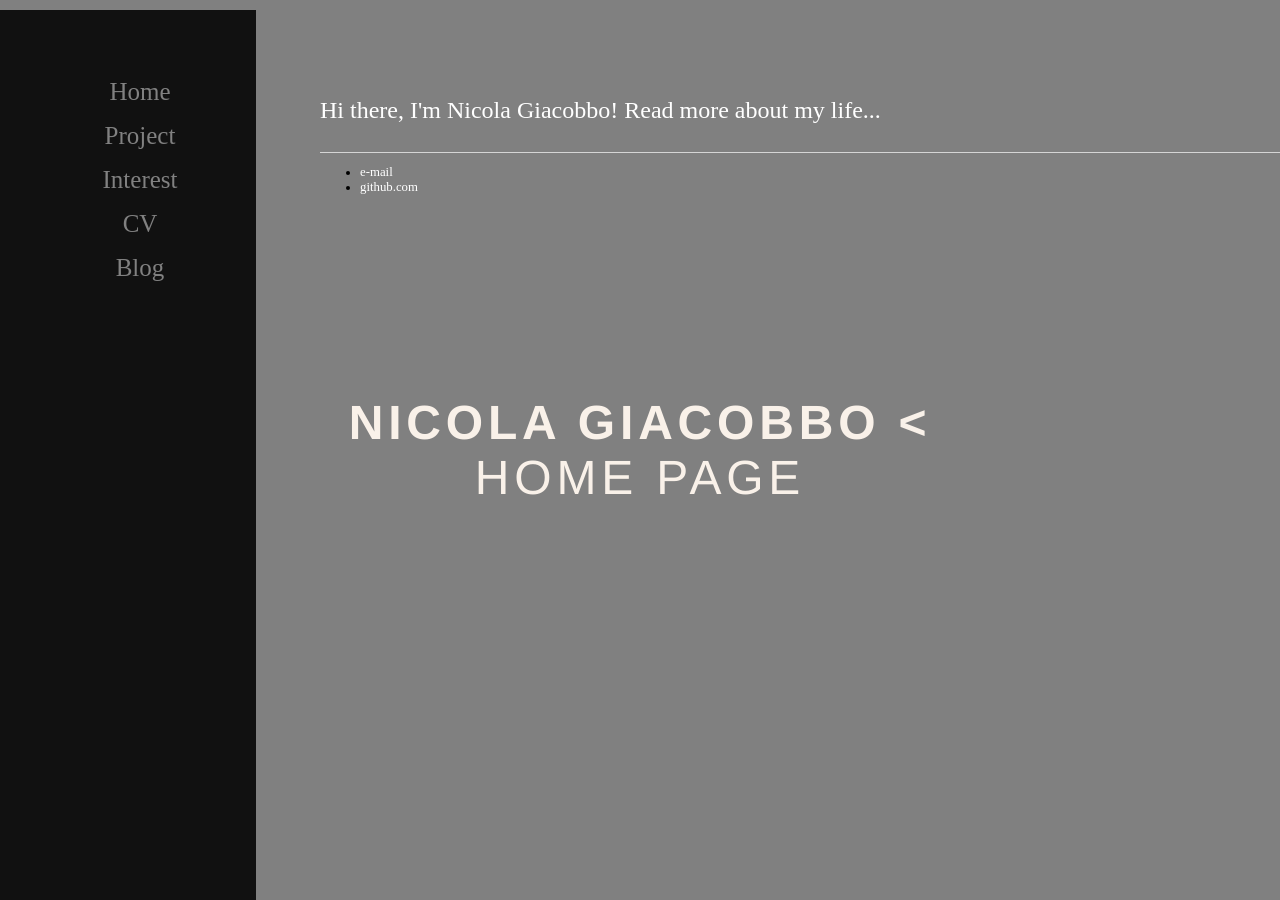
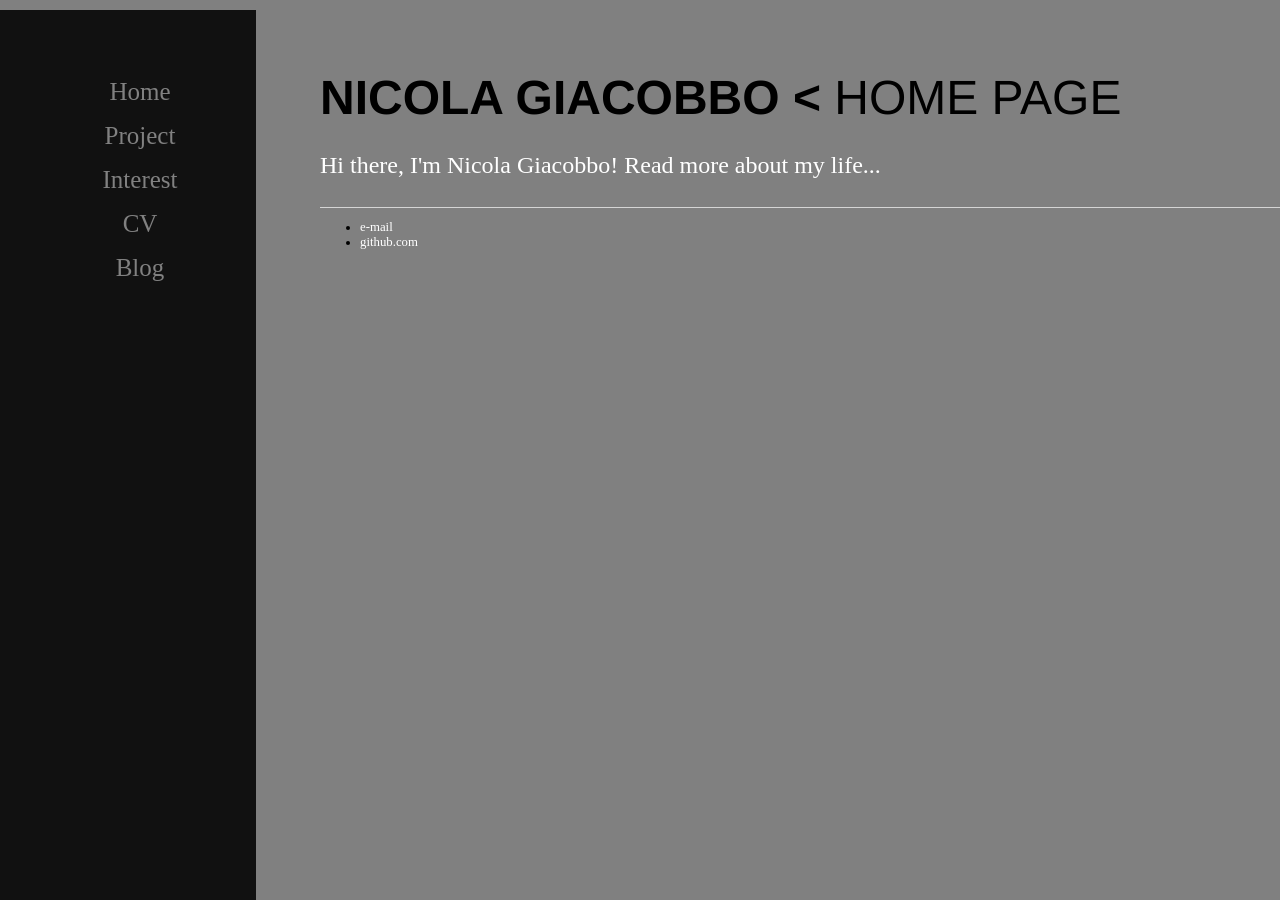
Before and after one commit to GiacobboNicola/giacobbonicola.github.io, a Jekyll site: the page built from index.html, in a window 1280 px wide. Built offline with Jekyll 4.4.1, drawn with Linux system fonts in a browser that asks for light colours.

Commit message:
Update main.css

```diff
--- a/css/main.css
+++ b/css/main.css
@@ -7,17 +7,11 @@ body {
 }
 
 .main-title {
-    position: absolute;
     margin: 0;
     padding: 0;
-    color: #f9f1e9;
-    text-align: center;
-    top: 50%;
-    left: 50%;
-    -webkit-transform: translate3d(-50%,-50%,0);
-    transform: translate3d(-50%,-50%,0);
+    color: black;
+    font-family:'Helvetica', 'Arial', 'Sans-Serif';
     text-transform: uppercase;
-    letter-spacing: 0.1em;
 }
 
 .main-title .thin {
```
